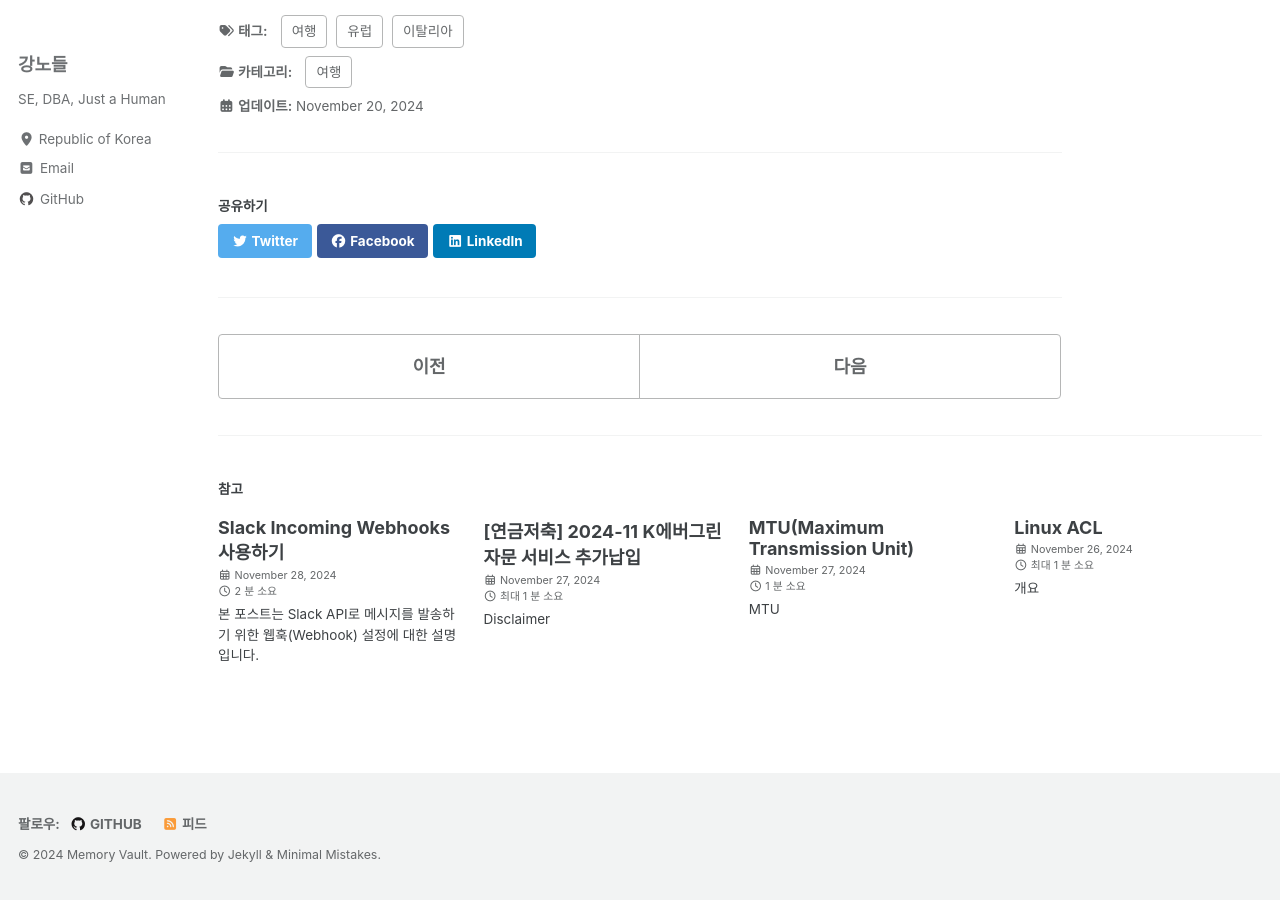
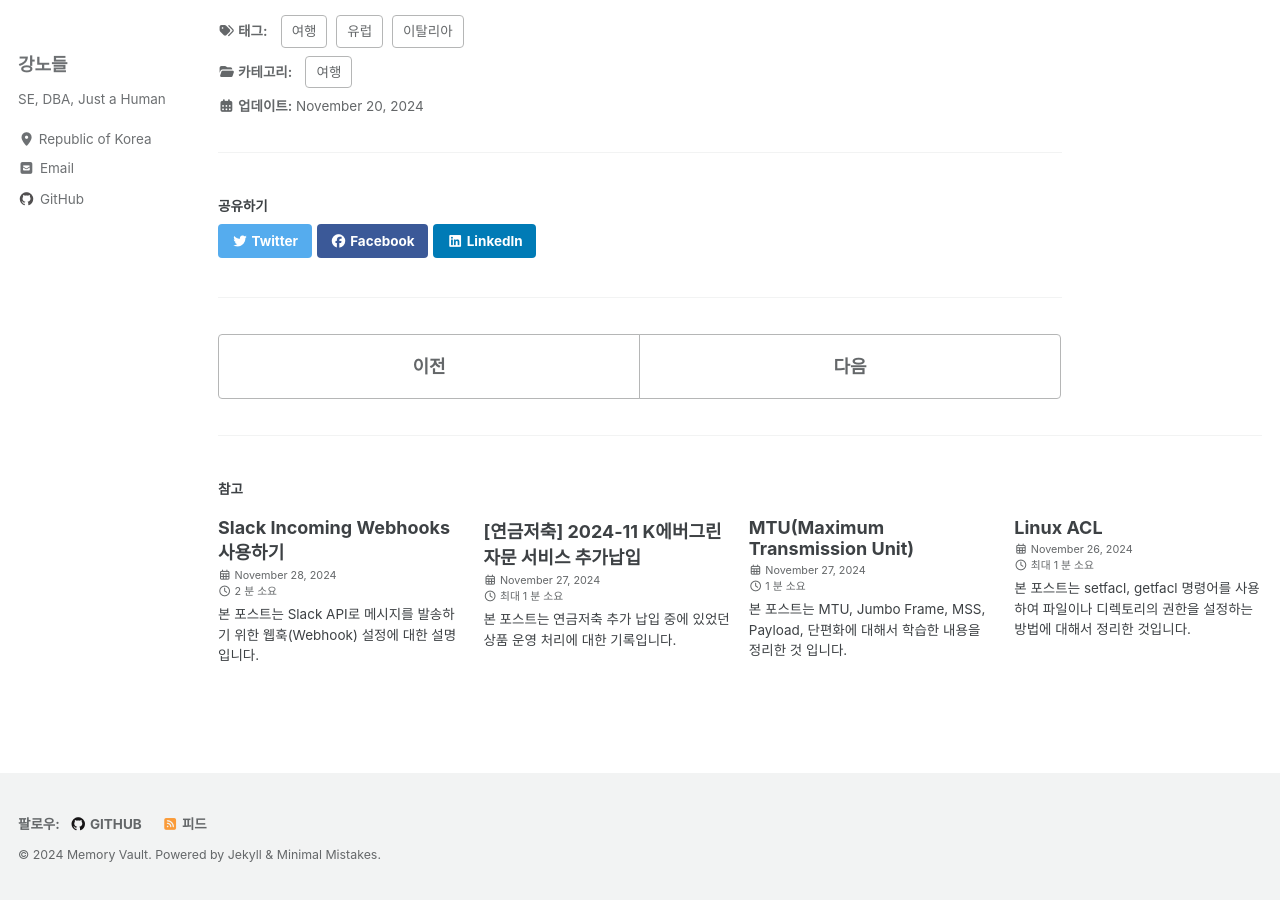
Before and after one commit to NodleKang/nodlekang.github.io, a Jekyll site: the page built from _posts/travel/2024-11-20-italy-tip.md, in a window 1280 px wide and 900 px high, scrolled down 2119 px. Built offline with Jekyll 4.4.1, drawn with Linux system fonts in a browser that asks for light colours; cached includes are drawn as plain includes; some of the changed text lies outside the part shown.

Commit message:
add post description

```diff
--- a/_posts/linux/2024-11-26-linux-acl.md
+++ b/_posts/linux/2024-11-26-linux-acl.md
@@ -13,6 +13,8 @@ toc: true
 toc_label: 목차
 toc_sticky: true
 ---
+
+본 포스트는 setfacl, getfacl 명령어를 사용하여 파일이나 디렉토리의 권한을 설정하는 방법에 대해서 정리한 것입니다.
 
 # 개요
 
--- a/_posts/network/2024-11-27-mtu.md
+++ b/_posts/network/2024-11-27-mtu.md
@@ -13,6 +13,8 @@ toc: true
 toc_label: 목차
 toc_sticky: true
 ---
+
+본 포스트는 MTU, Jumbo Frame, MSS, Payload, 단편화에 대해서 학습한 내용을 정리한 것 입니다.
 
 # MTU
 
--- a/_posts/travel/2024-11-20-italy-tip.md
+++ b/_posts/travel/2024-11-20-italy-tip.md
@@ -13,7 +13,7 @@ toc_label: 목차
 toc_sticky: true
 ---
 
-2024년 9월에 이탈리아 포지타노 지역으로 여행을 다녀오신 분에게 전달받은 팁입니다.
+본 포스트는 2024년 9월에 이탈리아 포지타노 지역으로 여행을 다녀오신 분에게 전달받은 여행 팁 입니다.
 
 # 공항에서 차량 렌트
 
```
Also changed, not shown: _posts/pension/2024-11-27-pension.md (+3 -1 lines).
